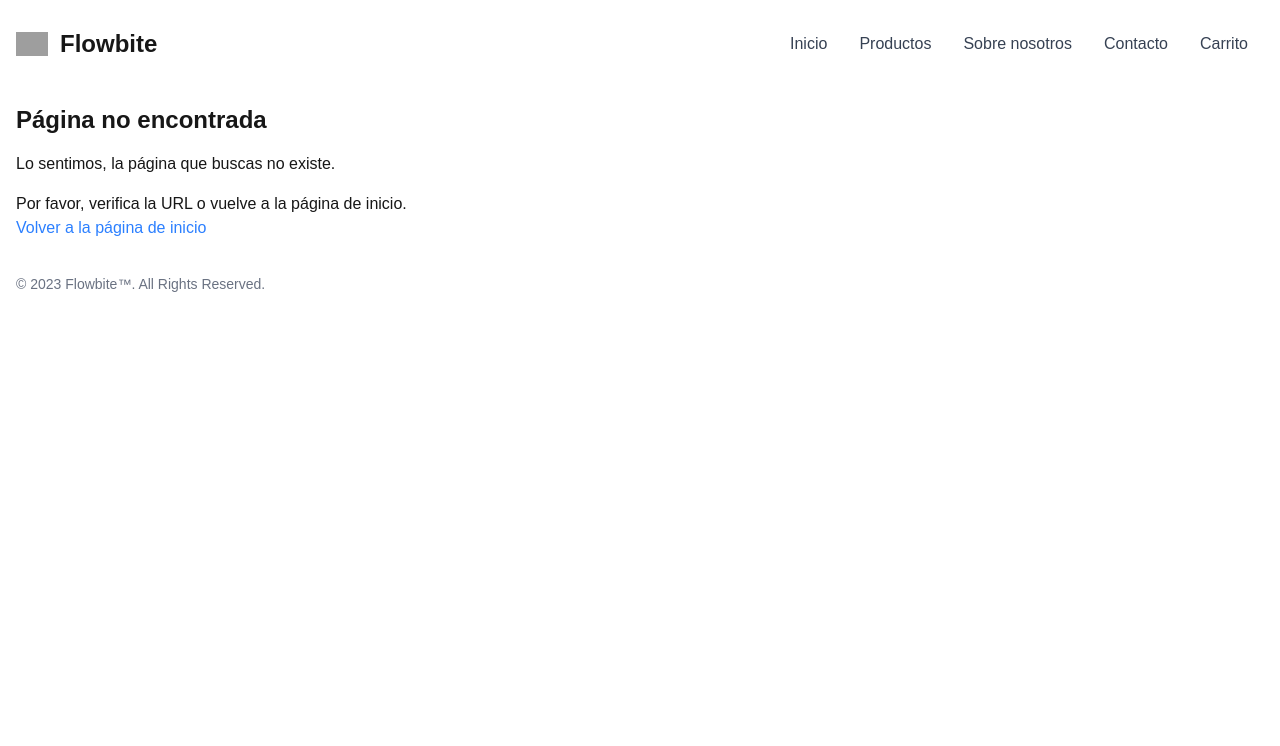
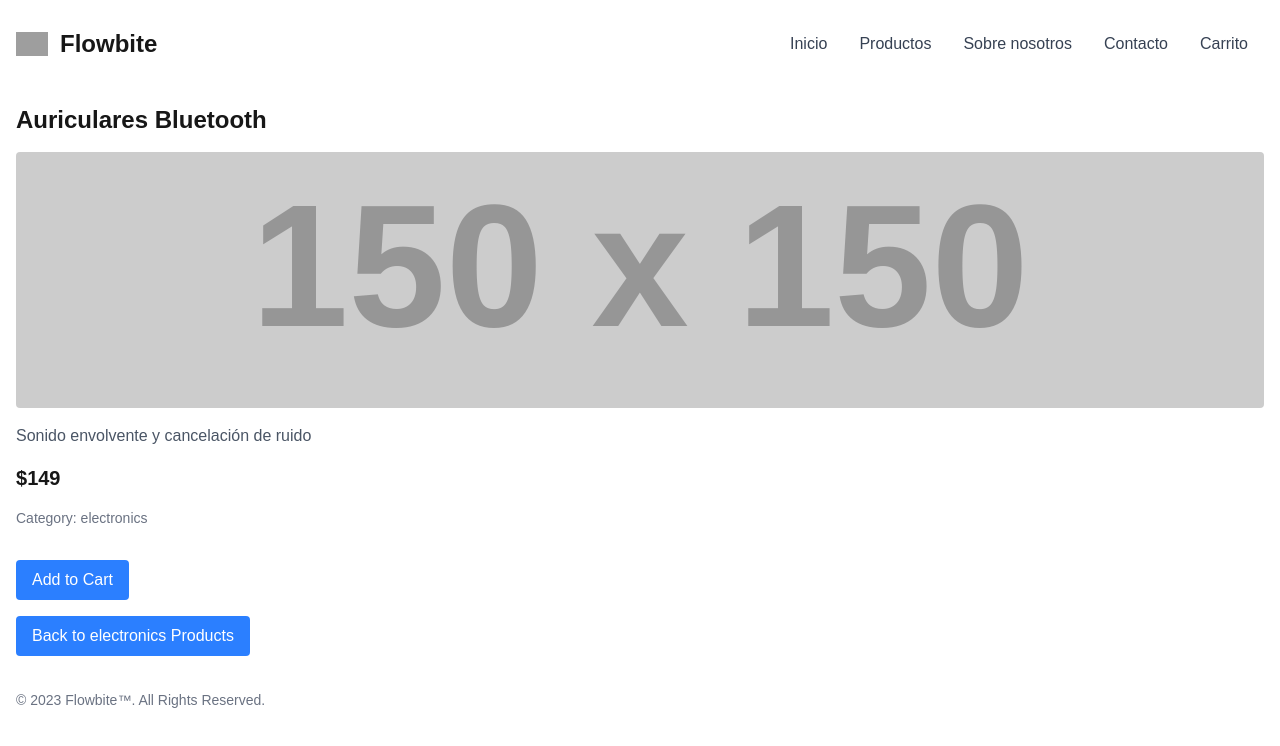
Before and after one commit to EliasGallay/ProyectoNextCoder, a Next.js app: page /products/details/auriculares-bluetooth in a window 1280 px wide. Before the commit this address had no page. Shown: the top 746 px of the page. Built offline with nearby package versions, Linux system fonts and the light colour scheme; grey boxes are pictures that could not be loaded.

Commit message:
feat/ add details page

```diff
--- a/src/app/products/[categories]/data/products.js
+++ b/src/app/products/[categories]/data/products.js
@@ -6,6 +6,7 @@ export const productsDB = [
     price: 799,
     image: "https://via.placeholder.com/150",
     category: "electronics",
+    slug: "smartphone-x1",
   },
   {
     id: 2,
@@ -14,6 +15,7 @@ export const productsDB = [
     price: 49,
     image: "https://via.placeholder.com/150",
     category: "clothing",
+    slug: "camisa-casual",
   },
   {
     id: 3,
@@ -22,6 +24,7 @@ export const productsDB = [
     price: 1299,
     image: "https://via.placeholder.com/150",
     category: "electronics",
+    slug: "laptop-pro",
   },
   {
     id: 4,
@@ -30,6 +33,7 @@ export const productsDB = [
     price: 89,
     image: "https://via.placeholder.com/150",
     category: "clothing",
+    slug: "zapatillas-running",
   },
   {
     id: 5,
@@ -38,6 +42,7 @@ export const productsDB = [
     price: 149,
     image: "https://via.placeholder.com/150",
     category: "electronics",
+    slug: "auriculares-bluetooth",
   },
   {
     id: 6,
@@ -46,6 +51,7 @@ export const productsDB = [
     price: 69,
     image: "https://via.placeholder.com/150",
     category: "clothing",
+    slug: "pantalon-jeans",
   },
   {
     id: 7,
@@ -54,6 +60,7 @@ export const productsDB = [
     price: 299,
     image: "https://via.placeholder.com/150",
     category: "electronics",
+    slug: "tablet-10",
   },
   {
     id: 8,
@@ -62,6 +69,7 @@ export const productsDB = [
     price: 29,
     image: "https://via.placeholder.com/150",
     category: "books",
+    slug: "libro-react-para-principiantes",
   },
   {
     id: 9,
@@ -70,6 +78,7 @@ export const productsDB = [
     price: 999,
     image: "https://via.placeholder.com/150",
     category: "electronics",
+    slug: "camara-fotografica",
   },
   {
     id: 10,
@@ -78,6 +87,7 @@ export const productsDB = [
     price: 39,
     image: "https://via.placeholder.com/150",
     category: "clothing",
+    slug: "remera-estampada",
   },
   {
     id: 11,
@@ -86,6 +96,7 @@ export const productsDB = [
     price: 399,
     image: "https://via.placeholder.com/150",
     category: "electronics",
+    slug: "monitor-27-4k",
   },
   {
     id: 12,
@@ -94,6 +105,7 @@ export const productsDB = [
     price: 35,
     image: "https://via.placeholder.com/150",
     category: "clothing",
+    slug: "camiseta-deportiva",
   },
   {
     id: 13,
@@ -102,6 +114,7 @@ export const productsDB = [
     price: 45,
     image: "https://via.placeholder.com/150",
     category: "books",
+    slug: "libro-clean-code",
   },
   {
     id: 14,
@@ -110,6 +123,7 @@ export const productsDB = [
     price: 129,
     image: "https://via.placeholder.com/150",
     category: "electronics",
+    slug: "teclado-mecanico-rgb",
   },
   {
     id: 15,
@@ -118,6 +132,7 @@ export const productsDB = [
     price: 59,
     image: "https://via.placeholder.com/150",
     category: "clothing",
+    slug: "vestido-floral",
   },
   {
     id: 16,
@@ -126,6 +141,7 @@ export const productsDB = [
     price: 32,
     image: "https://via.placeholder.com/150",
     category: "books",
+    slug: "libro-javascript-the-good-parts",
   },
   {
     id: 17,
@@ -134,6 +150,7 @@ export const productsDB = [
     price: 120,
     image: "https://via.placeholder.com/150",
     category: "electronics",
+    slug: "disco-ssd-1tb",
   },
   {
     id: 18,
@@ -142,6 +159,7 @@ export const productsDB = [
     price: 120,
     image: "https://via.placeholder.com/150",
     category: "clothing",
+    slug: "campera-de-invierno",
   },
   {
     id: 19,
@@ -150,6 +168,7 @@ export const productsDB = [
     price: 99,
     image: "https://via.placeholder.com/150",
     category: "electronics",
+    slug: "parlante-inteligente",
   },
   {
     id: 20,
@@ -158,5 +177,6 @@ export const productsDB = [
     price: 40,
     image: "https://via.placeholder.com/150",
     category: "books",
+    slug: "libro-eloquent-javascript",
   },
 ];
--- a/src/app/products/components/ProductCard.js
+++ b/src/app/products/components/ProductCard.js
@@ -1,3 +1,5 @@
+import Link from "next/link";
+
 const ProductCard = ({ product }) => {
   return (
     <div
@@ -13,6 +15,13 @@ const ProductCard = ({ product }) => {
       <p className="text-gray-600 mb-2">{product.description}</p>
       <p className="text-xl font-bold">${product.price}</p>
       <p className="text-sm text-gray-500 mt-2">Category: {product.category}</p>
+
+      <Link
+        className="mt-4 inline-block bg-blue-500 text-white px-4 py-2 rounded hover:bg-blue-600 transition-colors duration-200"
+        href={`/products/details/${product.slug}`}
+      >
+        View Details
+      </Link>
     </div>
   );
 };
--- /dev/null
+++ b/src/app/products/details/[slug]/page.js
@@ -0,0 +1,42 @@
+import Link from "next/link";
+import { productsDB } from "../../[categories]/data/products";
+
+export default async function DetailPage({ params }) {
+  const { slug } = await params;
+  const product = productsDB.find((item) => item.slug === slug);
+  if (!product) {
+    return (
+      <div className="container mx-auto p-4">
+        <h1 className="text-2xl font-bold mb-4">Product Not Found</h1>
+        <p className="text-red-500">
+          The product you are looking for does not exist.
+        </p>
+      </div>
+    );
+  }
+
+  return (
+    <div className="container mx-auto p-4 ">
+      <h1 className="text-2xl font-bold mb-4">{product.name}</h1>
+      <img
+        src={product.image}
+        alt={product.name}
+        className="w-full h-64 object-cover mb-4 rounded"
+      />
+      <p className="text-gray-600 mb-4">{product.description}</p>
+      <p className="text-xl font-bold mb-4">${product.price}</p>
+      <p className="text-sm text-gray-500 mb-4">Category: {product.category}</p>
+      <div className="flex">
+        <button className="mt-4 inline-block bg-blue-500 text-white px-4 py-2 rounded hover:bg-blue-600 transition-colors duration-200">
+          Add to Cart
+        </button>
+      </div>
+      <Link
+        className="mt-4 inline-block bg-blue-500 text-white px-4 py-2 rounded hover:bg-blue-600 transition-colors duration-200"
+        href={`/products/${product.category}`}
+      >
+        Back to {product.category} Products
+      </Link>
+    </div>
+  );
+}
--- /dev/null
+++ b/src/app/products/details/page.js
@@ -0,0 +1,22 @@
+export default function DetailPage() {
+  return (
+    <div className="container mx-auto p-4">
+      <h1 className="text-2xl font-bold mb-4">Product Details</h1>
+      <p className="mb-4">
+        More details about the product will be available soon.
+      </p>
+      <p className="text-gray-500">
+        This page will display detailed information about a specific product,
+        including its features, specifications, and customer reviews.
+      </p>
+    </div>
+  );
+}
+export async function generateMetadata({ params, searchParams }, parent) {
+  const { categories } = await params;
+  return {
+    title: `Product Details of ${categories}`,
+    description: `Explore detailed information about the product in the ${categories} category.`,
+    keywords: ["Product Details", "E-Commerce", "Shopping", categories],
+  };
+}
```
